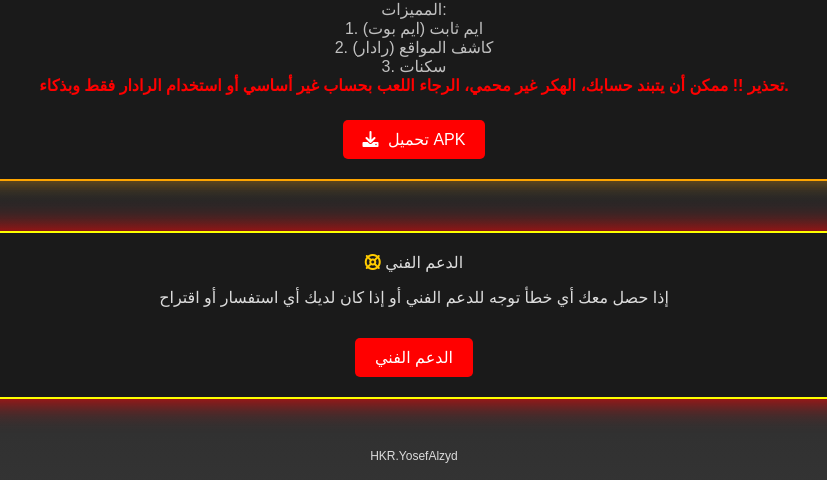
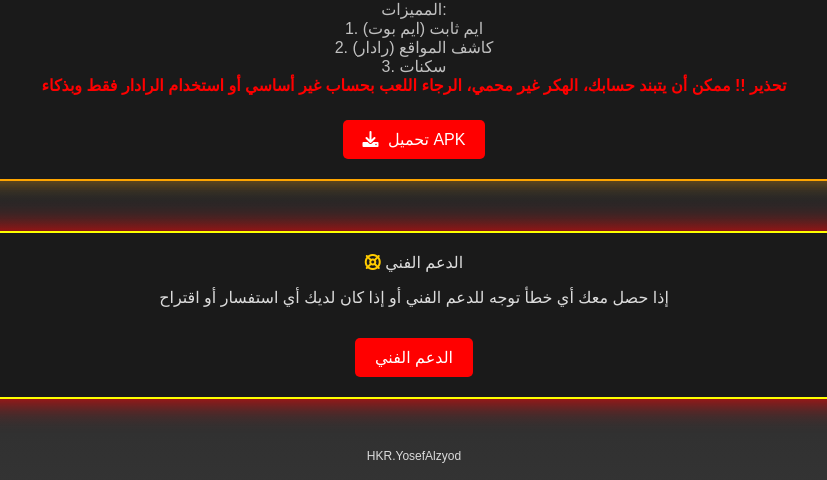
Before and after one commit to DARKDKal/Dark-Hacker, a plain HTML site: page index.html in a window 1280 px wide. Shown: the part 787-1267 px from the top of the page, 226-1053 px from the left. Drawn offline with Linux system fonts and the light colour scheme.

Commit message:
Update index.html

```diff
--- a/index.html
+++ b/index.html
@@ -164,7 +164,7 @@
             1. ايم ثابت (ايم بوت)<br>
             2. كاشف المواقع (رادار)<br>
             3. سكنات<br>
-            <span class="app-warning">تحذير !! ممكن أن يتبند حسابك، الهكر غير محمي، الرجاء اللعب بحساب غير أساسي أو استخدام الرادار فقط وبذكاء.</span>
+            <span class="app-warning">تحذير !! ممكن أن يتبند حسابك، الهكر غير محمي، الرجاء اللعب بحساب غير أساسي أو استخدام الرادار فقط وبذكاء</span>
         </div>
         <a class="download-button" href="Haker-Free-Fire.apk" download><i class="fas fa-download"></i> تحميل APK</a>
     </div>
@@ -173,6 +173,6 @@
         <p>إذا حصل معك أي خطأ توجه للدعم الفني أو إذا كان لديك أي استفسار أو اقتراح</p>
         <a class="support-button" href="https://discord.gg/DTPvtSkNx4" target="_blank">الدعم الفني</a>
     </div>
-    <div class="footer"><span>HKR.YosefAlzyd</span></div>
+    <div class="footer"><span>HKR.YosefAlzyod</span></div>
 </body>
 </html>
```
